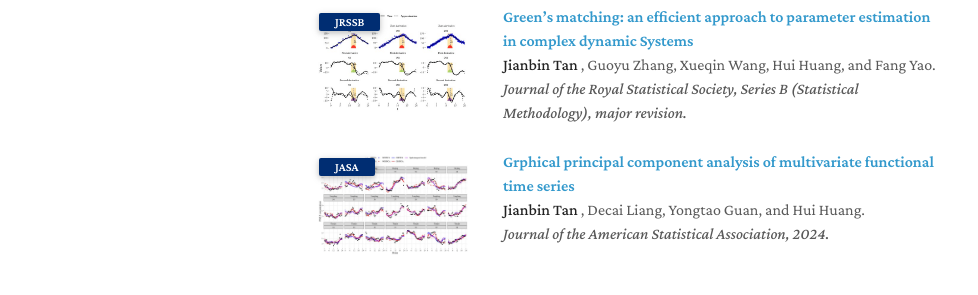
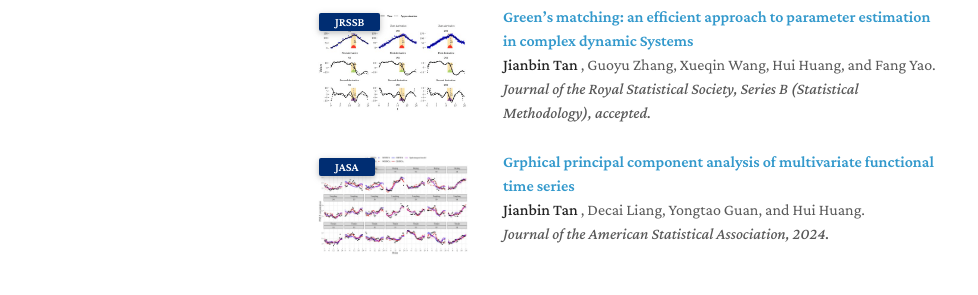
Before and after one commit to Tan-jianbin/Tan-jianbin.github.io, a Jekyll site: the page built from index.md, in a window 1280 px wide and 900 px high. Shown: the part 428-723 px from the top of the window, without its empty margins (167-1145 px from the left). Built offline with Jekyll 4.4.1, drawn with Linux system fonts in a browser that asks for light colours; nearby versions of some CDN libraries; a style sheet for code colours, icons or effects is not loaded; our own code applies the rules of GitHub Pages for plain Markdown files.

Commit message:
Update publications.md

```diff
--- a/_includes/publications.md
+++ b/_includes/publications.md
@@ -29,7 +29,7 @@
   <div class="col-sm-9" style="position: relative;padding-right: 15px;padding-left: 20px;">
     <div class="title"><a href=" ">Green’s matching: an efficient approach to parameter estimation in complex dynamic Systems</a></div>
     <div class="author"> <strong> Jianbin Tan </strong>, Guoyu Zhang, Xueqin Wang, Hui Huang, and Fang Yao.</div>
-    <div class="periodical"><em> Journal of the Royal Statistical Society, Series B (Statistical Methodology), major revision.</em></div>
+    <div class="periodical"><em> Journal of the Royal Statistical Society, Series B (Statistical Methodology), accepted.</em></div>
   </div>
 </div>
 </li>
```
